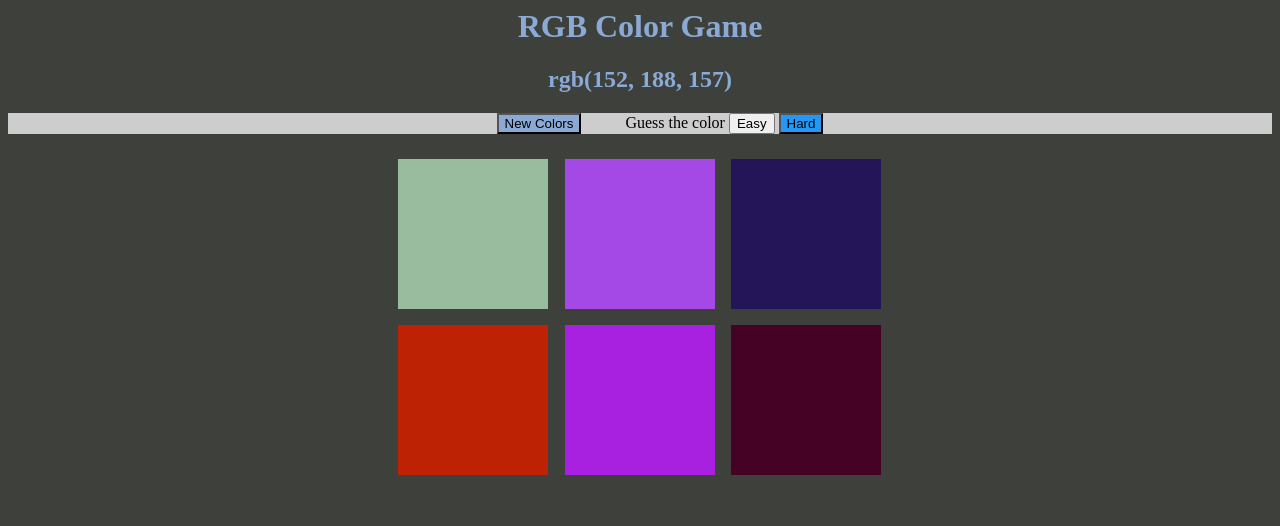
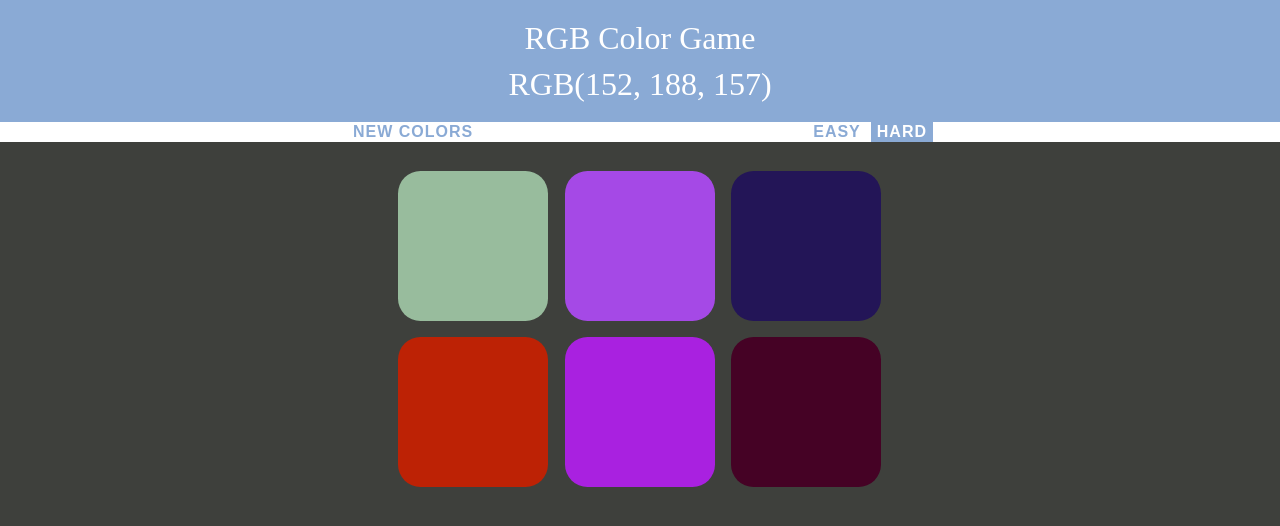
Before and after one commit to sergrdz7/RGBColorGame, a plain HTML site: page index.html in a window 1280 px wide. Drawn offline with Linux system fonts and the light colour scheme.

Commit message:
finished styling

```diff
--- a/index.html
+++ b/index.html
@@ -6,14 +6,16 @@
 </head>
 
 <body>
+  <div id="headingContainer">
     <h1>RGB Color Game</h1>
-    <h2 id="colorDisplay" class="text-center"></h2>
-  <p>
-    <button id="reset" class="highlight">New Colors</button>
-    <span id="message">Guess the color</span>
+    <h1 id="colorDisplay" class="text-center"></h1>
+  </div>
+  <div id="buttonContainer">
+    <button id="reset">New Colors</button>
+    <span id="message"></span>
     <button id="easyBtn">Easy</button>
     <button id="hardBtn" class="selected">Hard</button>
-  </p>
+  </div>
   <div id="container">
     <div class="square" ></div>
     <div class="square" ></div>
--- a/script.js
+++ b/script.js
@@ -6,8 +6,9 @@ var pickedColor = pickColor();
 var colorDisplay = document.getElementById("colorDisplay");
 var messageDisplay = document.getElementById("message");
 var resetBtn = document.querySelector("#reset");
-var h1 = document.querySelector("h1");
+var h1 = document.querySelectorAll("h1");
 var h2 = document.querySelector("h2");
+var heading = document.querySelector("#headingContainer");
 colorDisplay.textContent = pickedColor;
 var easyBtn = document.querySelector("#easyBtn");
 var hardBtn = document.querySelector("#hardBtn");
@@ -39,6 +40,9 @@ easyBtn.addEventListener("click", function (){
       squares[i].style.display = "none";
     }
   }
+  headingContainer.style.background = "#8aaad5";
+  messageDisplay.textContent = "";
+  messageDisplay.style.color = "#d62000";
 });
 
 hardBtn.addEventListener("click", function (){
@@ -55,6 +59,9 @@ hardBtn.addEventListener("click", function (){
     squares[i].style.background = colors[i];
     squares[i].style.display = "block";
   }
+  headingContainer.style.background = "#8aaad5";
+  messageDisplay.textContent = "";
+  messageDisplay.style.color = "#d62000";
 });
 
 resetBtn.addEventListener("click", function (){
@@ -70,9 +77,10 @@ resetBtn.addEventListener("click", function (){
   }
   //Reset display color to default;
   //document.querySelector(".highlight").style.background = #8aaad5;
-  h1.style.background = "#3e403c";
-  h2.style.background = "#3e403c";
-  messageDisplay.textContent = "Guess the color";
+  headingContainer.style.background = "#8aaad5";
+  messageDisplay.textContent = "";
+  resetBtn.textContent = "New Colors";
+  messageDisplay.style.color = "#d62000";
 });
 
 
@@ -92,20 +100,22 @@ resetBtn.addEventListener("click", function (){
       //Compare color with picked color
       if (clickedColor === pickedColor) {
         //alert("Correct");
-        messageDisplay.textContent = "Correct";
+        messageDisplay.textContent = "Correct!!";
         changeColors(pickedColor);
-        h1.style.background = pickedColor;
-        h2.style.background = pickedColor;
+
         resetBtn.textContent = "Play again?";
         // headingColor.style.background = pickedColor;
+        headingContainer.style.background = pickedColor;
+        // Change color of "correct" message
+        messageDisplay.style.color = pickedColor;
 
-        //Change background of all squares to match.
       } else {
         messageDisplay.textContent = "Incorrect";
         this.style.background = "#3e403c";
       }
     });
   }
+
 //generate random colors function
 function generateRandomColors(num){
   function randomColor(){
--- a/stylesheet.css
+++ b/stylesheet.css
@@ -1,13 +1,33 @@
-html{
+body{
   background-color: #3e403c;
+  margin: 0;
 }
 h1{
-  color: #8aaad5;
   text-align: center;
+  color: white;
+  font-weight: 300;
 }
 p{
   text-align: center;
   background-color: rgb(205, 205, 205);
+}
+button{
+  border: none;
+  background: none;
+  height: 100%;
+  text-transform: uppercase;
+  font-weight: 600;
+  color: #8aaad5;
+  letter-spacing: 1px;
+  font-size: inherit;
+  transition: all .3s;
+  -webkit-transition: all .3s;
+  -moz-transition: all .3s;
+  outline: none;
+}
+button:hover{
+  background-color: #8aaad5;
+  color: white;
 }
 
 .text-center{
@@ -20,6 +40,10 @@ p{
   padding-bottom: 30%;
   float: left;
   margin: 1.66%;
+  border-radius: 15%;
+  transition: background .3s;
+  -webkit-transition: background 0.3s;
+  -moz-transition: background 0.3s;
 }
 
 .highlight{
@@ -31,12 +55,34 @@ p{
   background-color:#3b5c7c;
 }
 .selected {
-  background-color: #2498f7;
+  background-color: #8aaad5;
+  color:white;
 }
-#colorDisplay {
-  color: #8aaad5;
-}
+
 #container{
   margin: 0 auto;
+  padding-top: 20px;
   max-width: 500px;
 }
+#headingContainer{
+  background-color: #8aaad5;
+  padding: 5px;
+  line-height: 0.75;
+}
+#buttonContainer{
+  background-color: #ffffff;
+  text-align: center;
+  height: 20px;
+
+}
+#colorDisplay{
+  text-transform: uppercase;
+  font-size: 200%;
+}
+#message{
+  display: inline-block;
+  width: 25%;
+  color: #d62000;
+  font-weight: 600;
+  letter-spacing: 1px;
+}
```
